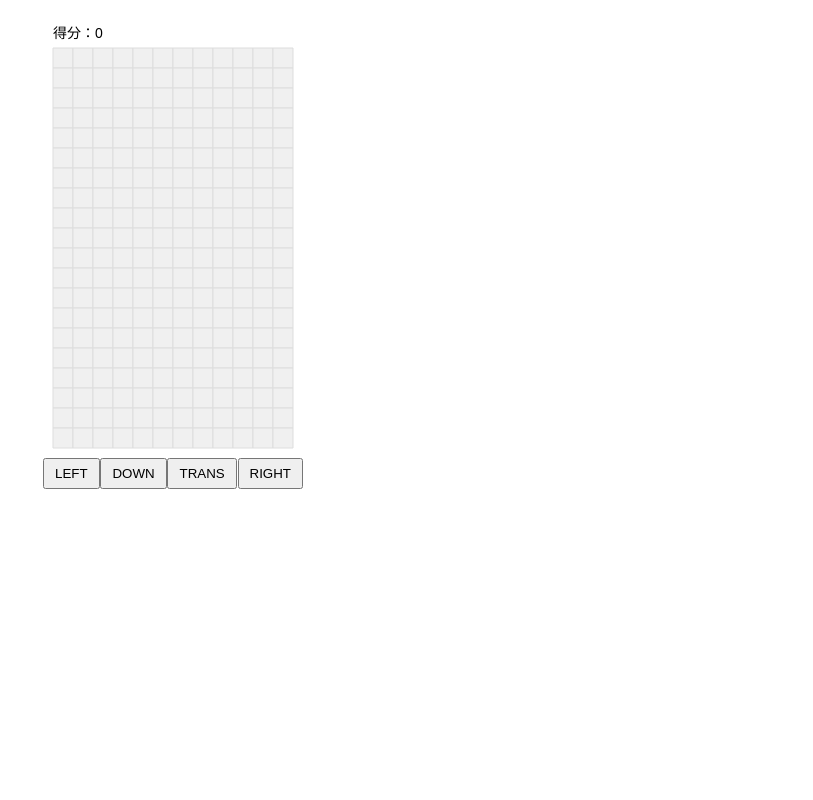
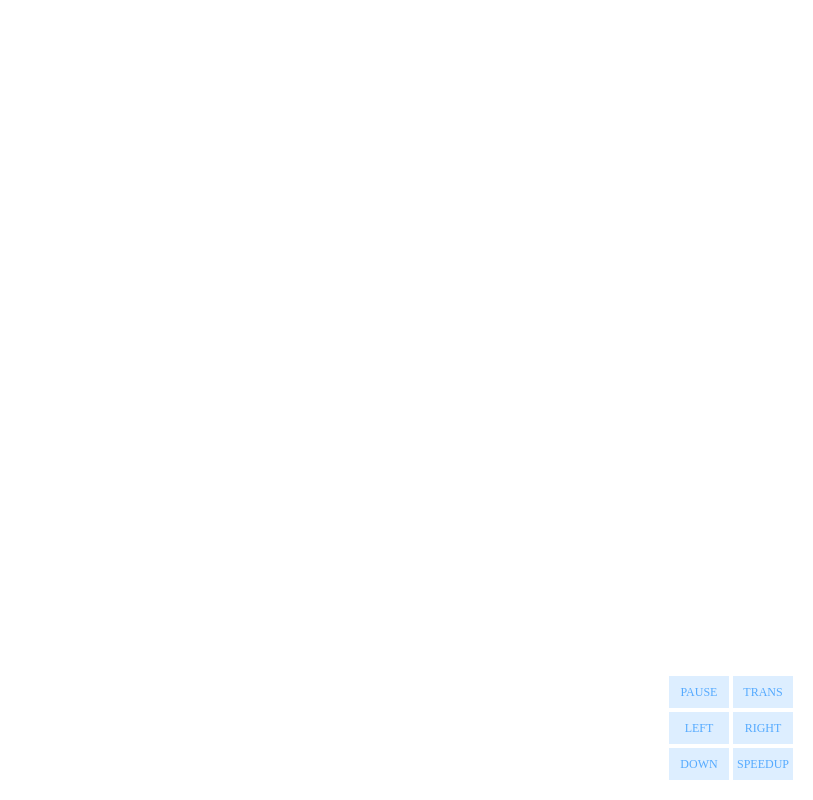
Before and after one commit to BYK0911/games, a plain HTML site: page tetris/index.html in a window 1280 px wide. Shown: the whole page, without its empty margins (467-1280 px from the left). Drawn offline with Linux system fonts and the light colour scheme.

Commit message:
feat: 增加功能

```diff
--- a/tetris/index.html
+++ b/tetris/index.html
@@ -16,11 +16,24 @@
       display: inline-block;
     }
     .controls {
-      display:flex;
-      justify-content: space-between;
+      position: fixed;
+      bottom: 20px;
+      right: 20px;
+      text-align: right;
+      user-select: none;
     }
-    button {
-      padding: 6px 10px;
+    .row {
+      margin: 4px 0;
+    }
+    span {
+      display: inline-block;
+      width: 60px;
+      height: 32px;
+      font-size: 12px;
+      text-align: center;
+      line-height: 32px;
+      background-color: #def;
+      color: #5af;
     }
   </style>
 </head>
@@ -28,10 +41,18 @@
   <div class="wrap">
     <div id="teris" onclick="start()"></div>
     <div class="controls">
-      <button onclick="move(-1, 0)"> LEFT </button>
-      <button onclick="moveDown()"> DOWN </button>
-      <button onclick="trans()"> TRANS </button>
-      <button onclick="move(1, 0)"> RIGHT </button>
+      <div>
+        <span class="btn" id="pauseBtn" onclick="pause()"> PAUSE </span>
+        <span class="btn" onclick="trans()"> TRANS </span>
+      </div>
+      <div class="row">
+        <span class="btn" onclick="move(-1, 0)"> LEFT </span>
+        <span class="btn" onclick="move(1, 0)"> RIGHT </span>
+      </div>
+      <div>
+        <span class="btn" onclick="moveDown()"> DOWN </span>
+        <span class="btn" onmousedown="speedUp()" onmouseup="cancelSpeedUp()"> SPEEDUP </span>
+      </div>
     </div>
   </div>
 
@@ -53,11 +74,14 @@
       nextElem: null,
       animationId: null,
       timer: null,
+      interval: 500,
+      speedUp: false,
       rows: 20,
       cols: 12,
       gridSize: 20,
       scores: 0,
       status: 0,
+      flag: false,
 
       init (dom) {
         const cvs = document.createElement('canvas')
@@ -72,9 +96,6 @@
         dom.innerHTML = ''
         dom.appendChild(cvs)
         this.ctx = ctx
-
-        this.initPanel();
-        this.render()
         this.initEvent()
       },
 
@@ -89,22 +110,28 @@
               this.move(dx, 0)
             }
           } else if (keyCode === 40) {
-            while(this.canMove(0, 1)) {
-              this.move(0, 1)
-            }
+            this.speedUp = true
           } else if (keyCode === 38) {
             this.transform()
+          }
+        })
+        window.addEventListener('keyup', e => {
+          if (e.keyCode === 40) {
+            this.speedUp = false
           }
         })
       },
 
       start () {
+        if (this.status === 3 || this.status === 0) {
+          this.scores = 0;
+          this.initPanel()
+          this.genNext();
+          this.currElem = this.nextElem;
+          this.genNext();
+        }
+
         this.status = 1;
-        this.scores = 0;
-        this.genNext();
-        this.currElem = this.nextElem;
-        this.genNext();
-
         const render = () => {
           if (this.status === 1) {
             this.render()
@@ -112,9 +139,10 @@
           }
         }
         const autoMoveDown = () => {
+          console.log(this.status)
           if (this.status === 1) {
             this.autoMove()
-            this.timer = setTimeout(autoMoveDown, 500)
+            this.timer = setTimeout(autoMoveDown, this.speedUp ? 150 : 500)
           }
         }
 
@@ -128,8 +156,16 @@
         }
       },
 
+      pause () {
+        this.status = 2
+        window.cancelAnimationFrame(this.animationId)
+        clearTimeout(this.timer)
+        this.animationId = null
+        this.timer = null
+      },
+
       gameover () {
-        this.status = 2
+        this.status = 3
         window.cancelAnimationFrame(this.animationId)
         clearTimeout(this.timer)
         this.animationId = null
@@ -230,12 +266,17 @@
           }
           _data.push(row)
         }
+        const int = n => this.flag ? Math.floor(n) : Math.ceil(n)
+        this.flag = !this.flag
         this.currElem.width = height
         this.currElem.height = width
-        this.currElem.y = y + height - 1
+        this.currElem.x = Math.min(this.cols - 1, Math.max(0, int(x + width / 2 - height / 2)))
+        this.currElem.y = y + height - width
         this.currElem.data =  _data
 
         if (!this.canMove(0, 0)) {
+          this.currElem.x = x
+          this.currElem.y = y
           this.currElem.width = width
           this.currElem.height = height
           this.currElem.data =  data
@@ -324,6 +365,17 @@
       if (Teris.status !== 1) return
       Teris.transform()
     }
+    function speedUp() {
+      Teris.speedUp = true
+    }
+    function cancelSpeedUp() {
+      Teris.speedUp = false
+    }
+    function pause() {
+      const btn = document.getElementById('pauseBtn')
+      btn.innerHTML = Teris.status === 1 ? 'PAUSE' : "START"
+      Teris.status === 1 ? Teris.pause() : Teris.start()
+    }
   </script>
 </body>
 </html>
```
